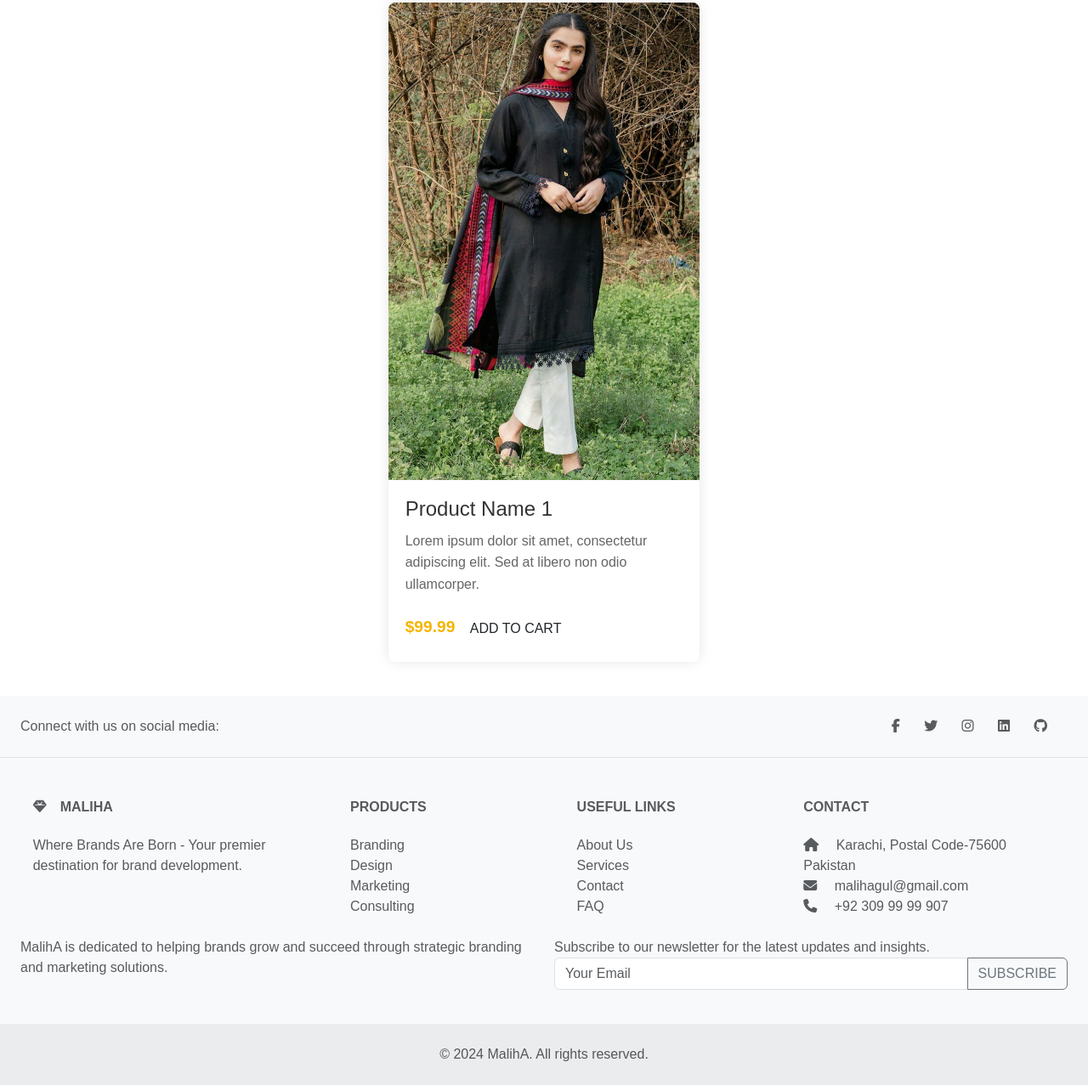
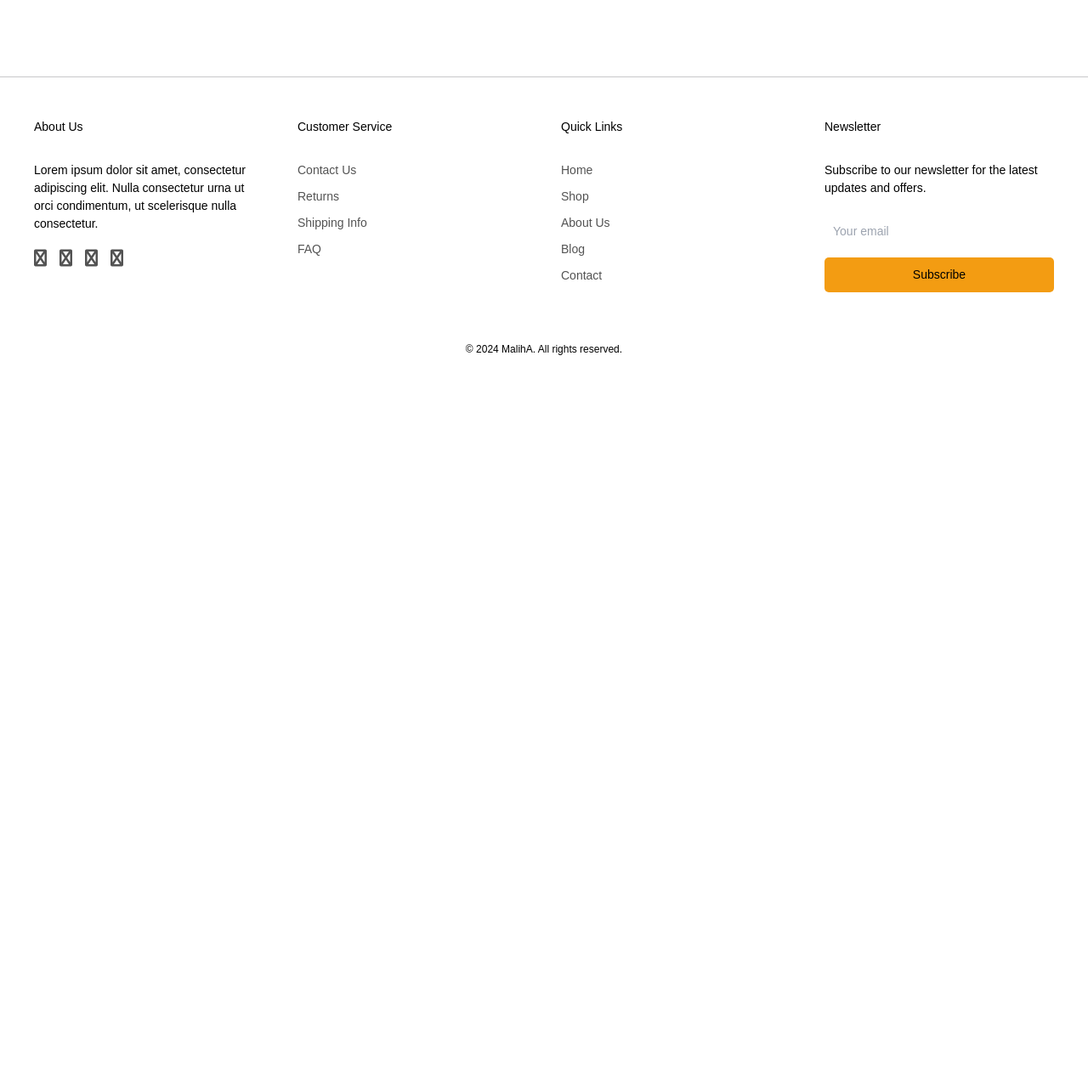
Before and after one commit to harisuddin22/Maliha, a plain HTML site: page backup.html in a window 1280 px wide. Shown: the part 664-1941 px from the top of the page at 85% size. After the commit the page ends 1107 px from the top, so only its background shows below. Drawn offline with nearby package versions, Linux system fonts and the light colour scheme.

Commit message:
new changes

```diff
--- a/backup.css
+++ b/backup.css
@@ -1,6 +1,7 @@
 *{
     font-family: sans-serif;
     box-sizing: border-box;
+    cursor: none;
 }
 
 @font-face {
@@ -17,11 +18,24 @@ body{
     height: 100%;
     width: 100%;
     overflow-x: hidden;
-    background-color: aliceblue;
 }
 body {
     margin: 0;
     font-family: 'Arial', sans-serif;
+    cursor: none;
+}
+
+#cursor{
+    height: 30px;
+    width: 30px;
+    position: absolute;
+    pointer-events: none;
+    z-index: 1000;
+}
+
+#cursor img {
+    height: 100%;
+    width: 100%;
 }
 
 .navbar {
@@ -96,7 +110,7 @@ body {
 /* CSS */
 .button-42 {
     background-color: initial;
-    background-image: linear-gradient(-180deg, #FF7E31, #E62C03);
+    background-image: linear-gradient(to right bottom, #db7c00, #ffc400);
     border-radius: 6px;
     box-shadow: rgba(0, 0, 0, 0.1) 0 2px 4px;
     color: #ffffff;
@@ -155,118 +169,289 @@ body {
 }
 /* Products CSS */
 
-.products-container {
-    max-width: 1200px;
-    margin: auto;
-    padding: 20px;
+@import url('https://fonts.googleapis.com/css?family=Poppins:400,500,600,800&display=swap');
+
+#modal{
+    display: none;
+}
+
+.show{
+    display: flex;
+    flex-direction: column;
+}
+
+.container {
+    position: relative;
     display: flex;
     flex-wrap: wrap;
-    justify-content: space-around;
+    justify-content: space-between;
+    width: 900px;
+    height: 600px;
+    background: #fff;
+    margin: 20px;
 }
 
-.product-card {
-    width: calc(33.33% - 20px);
-    margin: 20px;
-    background-color: #fff;
-    border-radius: 8px;
-    overflow: hidden;
-    box-shadow: 0 0 15px rgba(0, 0, 0, 0.1);
-    transition: transform 0.3s ease;
+.container .imgBx {
+    position: relative;
+    display: flex;
+    justify-content: center;
+    align-items: center;
+    width: 40%;
+    height: 100%;
+    transition: .3s linear;
+    border-radius: 0.5rem;
 }
 
-.product-card:hover {
-    transform: translateY(-5px);
+.container .imgBx:before {
+    content: 'Nike';
+    position: absolute;
+    top: 0px;
+    left: 24px;
+    color: #000;
+    opacity: 0.2;
+    font-size: 8em;
+    font-weight: 800;
 }
 
-.product-image {
-    overflow: hidden;
+.container .imgBx img {
+    position: relative;
+    height:600px;
+    width: 600px;
+    object-fit: cover;
+    left: -50px;
+    transition: .9s linear;
 }
 
-.product-image img {
-    width: 100%;
+.container .details {
+    display: flex;
+    justify-content: center;
+    align-items: center;
+    width: 50%;
     height: 100%;
-    object-fit: cover;
-    transition: transform 0.3s ease;
+    box-sizing: border-box;
+    padding: 40px;
 }
 
-.product-card:hover .product-image img {
-    transform: scale(1.1);
+.container .details h2{
+    margin: 0;
+    padding: 0;
+    font-size: 2.4em;
+    line-height: 1em;
+    color: #444;
 }
 
-.product-details {
-    padding: 20px;
+.container .details h2 span {
+    font-size: 0.4em;
+    text-transform: uppercase;
+    letter-spacing: 2px;
+    color: #999;
 }
 
-.product-name {
-    font-size: 1.5rem;
-    margin-bottom: 10px;
+.container .details p {
+    max-width: 85%;
+    margin-left: 15%;
     color: #333;
+    font-size: 15px;
+    margin-bottom: 36px;
 }
 
-.product-description {
-    color: #666;
-    line-height: 1.6;
-    margin-bottom: 20px;
+.container .details h3 {
+    margin: 0;
+    padding: 0;
+    font-size: 2.5em;
+    color: #a2a2a2;
+    float: left;
+}
+.container .details button {
+    background: #000;
+    color: #fff;
+    border: none;
+    outline: none;
+    padding: 15px 20px;
+    margin-top: 5px;
+    font-size: 16px;
+    letter-spacing: 1px;
+    text-transform: uppercase;
+    font-weight: 600;
+    border-radius: 40px;
+    float: right;
+    transition: 0.35s;
 }
 
-.product-price {
-    font-size: 1.2rem;
-    font-weight: bold;
-    color: #f4b400;
+.product-colors span {
+    width: 26px;
+    height: 26px;
+    top: 7px;
+    margin-right: 12px;
+    left: 10px;
+    border-radius: 50%;
+    position: relative;
+    cursor: pointer;
+    display: inline-block;
 }
 
-.btn {
-    padding: 10px 20px;
-    background-color: #f4b400;
-    color: #000;
-    font-size: 1rem;
-    text-transform: uppercase;
-    border: none;
-    border-radius: 5px;
-    cursor: pointer;
-    transition: background-color 0.3s ease;
+#black {
+    background: #000;
 }
 
-.btn:hover {
-    background-color: #d69b00;
+#red {
+    background: #D5212E;
 }
 
-@media (max-width: 1024px) {
-    .product-card {
-        width: calc(50% - 20px);
-    }
+#orange {
+    background: #F18557;
 }
 
-@media (max-width: 768px) {
-    .product-card {
-        width: calc(50% - 20px);
-    }
+.product-colors .active:after{
+    content: "";
+    width: 36px;
+    height: 36px;
+    border: 2px solid #000;
+    position: absolute;
+    border-radius: 50%;
+    box-sizing: border-box;
+    left: -5px;
+    top: -5px;
+    transition: 0.35s;
 }
 
-@media (max-width: 480px) {
-    .product-card {
-        width: 100%;
+.buy-now:hover{
+    opacity: 0.7;
+    transform: scale(1.10);
+}
+
+.buy-now:active{
+    opacity: 0.5;
+    background-color: gray;
+}
+
+/* responsive */
+@media (max-width: 1080px) {
+    .container {
+        height: auto;
+    }
+    .container .imgBx {
+        padding: 40px;
+        box-sizing: border-box;
+        width: 100% !important;
+        height: auto;
+        text-align: center;
+        overflow: hidden;
+    }
+    .container .imgBx img {
+        left: initial;
+        max-width: 100%;
+    }
+    .details {
+        width: 100% !important;
+        height: auto;
+        padding: 20px;
+    }
+    .container .details p {
+        margin-left: 0;
+        max-width: 100%;
     }
 }
 
 /* Footer CSS */
-.bg-light {
-    background-color: #000000!important;
+.footer {
+    background-color: #ffffff;
+    color: #000000;
+    padding: 50px 20px;
+    font-size: 14px;
+    position: relative;
   }
 
-  .text-muted {
-    color: #6c757d!important;
+  .footer-container {
+    display: flex;
+    flex-wrap: wrap;
+    justify-content: space-between;
+    margin-bottom: 3rem;
   }
 
-  .text-reset {
-    color: inherit;
+  .footer-section {
+    flex: 1 1 200px;
+    margin: 0 20px;
+  }
+
+  .footer-section h3 {
+    border-bottom: 2px solid #fff;
+    padding-bottom: 10px;
+    margin-bottom: 20px;
+  }
+
+  .footer-section p {
+    margin-bottom: 20px;
+  }
+
+  .footer-section ul {
+    list-style: none;
+    padding: 0;
+  }
+
+  .footer-section ul li {
+    margin-bottom: 10px;
+  }
+
+  .footer-section ul li a {
+    color: #535353;
     text-decoration: none;
   }
 
-  .text-center {
-    text-align: center!important;
+  .footer-section ul li a:hover {
+    text-decoration: underline;
   }
 
-  .border-bottom {
-    border-bottom: 1px solid #dee2e6!important;
+  .social-media {
+    display: flex;
+    list-style: none;
+    padding: 0;
   }
+
+  .social-media li {
+    margin-right: 15px;
+  }
+
+  .social-icon {
+    color: #000000;
+    font-size: 20px;
+    text-decoration: none;
+  }
+
+  .newsletter-form {
+    display: flex;
+    flex-direction: column;
+  }
+
+  .newsletter-form input {
+    padding: 10px;
+    margin-bottom: 10px;
+    border: none;
+    border-radius: 5px;
+  }
+
+  .newsletter-form button {
+    padding: 10px;
+    border: none;
+    border-radius: 5px;
+    background-color: #f39c12;
+    color: #000000;
+    cursor: pointer;
+  }
+
+  .newsletter-form button:hover {
+    background-color: #e67e22;
+  }
+
+  .footer-bottom {
+    text-align: center;
+    padding: 20px 0;
+    height: 3.8rem;
+    background-color: #ffffff;
+    font-size: 12px;
+    position: absolute;
+    color: #000;
+    bottom: 0;
+    right: 0;
+    left: 0;
+  }
--- a/backup.html
+++ b/backup.html
@@ -1,6 +1,13 @@
 <!DOCTYPE html>
 <html lang="en">
   <head>
+    <link rel="stylesheet" href="https://cdnjs.cloudflare.com/ajax/libs/font-awesome/6.0.0-beta3/css/all.min.css">
+    <script
+  src="https://code.jquery.com/jquery-3.4.1.min.js"
+  integrity="sha256-CSXorXvZcTkaix6Yvo6HppcZGetbYMGWSFlBw8HfCJo="
+  crossorigin="anonymous"></script>
+    <link href="https://fonts.googleapis.com/icon?family=Material+Icons" rel="stylesheet">
+
     <link
       rel="shortcut icon"
       href="Logos/pamela_8295528 (1).png"
@@ -26,6 +33,9 @@
     <script src="https://cdn.tailwindcss.com"></script>
   </head>
   <body>
+
+    <div id="cursor"><img src="assets/1.png" alt=""></div>
+
     <nav class="navbar">
         <a href="#" class="logo">Maliha</a>
         <ul class="nav-links">
@@ -40,7 +50,6 @@
           <span class="menu-icon"></span>
         </button>
     </nav>
-
     <section class="text-gray-600 body-font">
       <div
         class="container mx-auto flex px-5 py-24 md:flex-row flex-col items-center"
@@ -119,184 +128,81 @@
 
     <hr style="width: 100%; margin-top: 3rem;">
 
-    <section class="products-section">
-      <div class="products-container">
-        <div class="product-card">
-          <div class="product-image">
-            <img src="Product-images/Product-image.jpg" alt="Product 1" />
+    <section id="modal">
+      <div class="container">
+        <div class="imgBx">
+            <img src="Product-images/Product-image.jpg" alt="">
         </div>
-          <div class="product-details">
-            <h3 class="product-name">Product Name 1</h3>
-            <p class="product-description">
-              Lorem ipsum dolor sit amet, consectetur adipiscing elit. Sed at
-              libero non odio ullamcorper.
+        <div class="details">
+            <div class="content">
+                <h2>Jordan Proto-Lyte <br>
+                    <span>Running Collection</span>
+                </h2>
+                <p>
+                    Featuring soft foam cushioning and lightweight, woven fabric in the upper, the Jordan Proto-Lyte is
+                    made for all-day, bouncy comfort.
+                    Lightweight Breathability: Lightweight woven fabric with real or synthetic leather provides
+                    breathable support.
+                    Cushioned Comfort: A full-length foam midsole delivers lightweight, plush cushioning.
+                    Secure Traction: Exaggerated herringbone-pattern outsole offers traction on a variety of surfaces.
                 </p>
-            <span class="product-price">$99.99</span>
-            <button class="btn btn-add-to-cart">Add to Cart</button>
+                <p class="product-colors">Available Colors:
+                    <span id="black" onclick="active()" data-color-primary="#000" data-color-sec="#212121" data-pic="https://github.com/anuzbvbmaniac/Responsive-Product-Card---CSS-ONLY/blob/master/assets/img/jordan_proto.png?raw=true"></span>
+                    <span id="red" onclick="active()" data-color-primary="#7E021C" data-color-sec="#bd072d" data-pic="https://github.com/anuzbvbmaniac/Responsive-Product-Card---CSS-ONLY/blob/master/assets/img/jordan_proto_red_black.png?raw=true"></span>
+                    <span id="orange" onclick="active()" data-color-primary="#CE5B39" data-color-sec="#F18557" data-pic="https://github.com/anuzbvbmaniac/Responsive-Product-Card---CSS-ONLY/blob/master/assets/img/jordan_proto_orange_black.png?raw=true"></span>
+                </p>
+                <h3>Rs. 12,800</h3>
+                <button class="buy-now">Buy Now</button>
             </div>
         </div>
-
-        <!-- Add more product cards as needed -->
     </div>
     </section>
 
-
-    <footer class="text-center text-lg-start bg-light text-muted">
-      <!-- Section: Social media -->
-      <section
-        class="d-flex justify-content-center justify-content-lg-between p-4 border-bottom"
-      >
-        <!-- Left -->
-        <div class="me-5 d-none d-lg-block">
-          <span>Connect with us on social media:</span>
+    <footer class="footer">
+      <div class="footer-container">
+        <div class="footer-section">
+          <h3>About Us</h3>
+          <p>Lorem ipsum dolor sit amet, consectetur adipiscing elit. Nulla consectetur urna ut orci condimentum, ut scelerisque nulla consectetur.</p>
+          <ul class="social-media">
+            <li><a href="#" class="social-icon fa fa-facebook"></a></li>
+            <li><a href="#" class="social-icon fa fa-twitter"></a></li>
+            <li><a href="#" class="social-icon fa fa-instagram"></a></li>
+            <li><a href="#" class="social-icon fa fa-youtube"></a></li>
+          </ul>
         </div>
-        <!-- Left -->
-
-        <!-- Right -->
-        <div>
-          <a href="#" class="me-4 text-reset">
-            <i class="fab fa-facebook-f"></i>
-          </a>
-          <a href="#" class="me-4 text-reset">
-            <i class="fab fa-twitter"></i>
-          </a>
-          <a href="#" class="me-4 text-reset">
-            <i class="fab fa-instagram"></i>
-          </a>
-          <a href="#" class="me-4 text-reset">
-            <i class="fab fa-linkedin"></i>
-          </a>
-          <a href="#" class="me-4 text-reset">
-            <i class="fab fa-github"></i>
-          </a>
+        <div class="footer-section">
+          <h3>Customer Service</h3>
+          <ul>
+            <li><a href="#">Contact Us</a></li>
+            <li><a href="#">Returns</a></li>
+            <li><a href="#">Shipping Info</a></li>
+            <li><a href="#">FAQ</a></li>
+          </ul>
         </div>
-        <!-- Right -->
-      </section>
-      <!-- Section: Social media -->
-
-      <!-- Section: Links  -->
-      <section class="">
-        <div class="container text-center text-md-start mt-5">
-          <!-- Grid row -->
-          <div class="row mt-3">
-            <!-- Grid column -->
-            <div class="col-md-3 col-lg-4 col-xl-3 mx-auto mb-4">
-              <!-- Content -->
-              <h6 class="text-uppercase fw-bold mb-4">
-                <i class="fas fa-gem me-3"></i>MalihA
-              </h6>
-              <p>
-                Where Brands Are Born - Your premier destination for brand
-                development.
-              </p>
+        <div class="footer-section">
+          <h3>Quick Links</h3>
+          <ul>
+            <li><a href="#">Home</a></li>
+            <li><a href="#">Shop</a></li>
+            <li><a href="#">About Us</a></li>
+            <li><a href="#">Blog</a></li>
+            <li><a href="#">Contact</a></li>
+          </ul>
         </div>
-            <!-- Grid column -->
-
-            <!-- Grid column -->
-            <div class="col-md-2 col-lg-2 col-xl-2 mx-auto mb-4">
-              <!-- Links -->
-              <h6 class="text-uppercase fw-bold mb-4">Products</h6>
-              <p>
-                <a href="#!" class="text-reset">Branding</a>
-              </p>
-              <p>
-                <a href="#!" class="text-reset">Design</a>
-              </p>
-              <p>
-                <a href="#!" class="text-reset">Marketing</a>
-              </p>
-              <p>
-                <a href="#!" class="text-reset">Consulting</a>
-              </p>
-            </div>
-            <!-- Grid column -->
-
-            <!-- Grid column -->
-            <div class="col-md-3 col-lg-2 col-xl-2 mx-auto mb-4">
-              <!-- Links -->
-              <h6 class="text-uppercase fw-bold mb-4">Useful links</h6>
-              <p>
-                <a href="#!" class="text-reset">About Us</a>
-              </p>
-              <p>
-                <a href="#!" class="text-reset">Services</a>
-              </p>
-              <p>
-                <a href="#!" class="text-reset">Contact</a>
-              </p>
-              <p>
-                <a href="#!" class="text-reset">FAQ</a>
-              </p>
-            </div>
-            <!-- Grid column -->
-
-            <!-- Grid column -->
-            <div class="col-md-4 col-lg-3 col-xl-3 mx-auto mb-md-0 mb-4">
-              <!-- Contact details -->
-              <h6 class="text-uppercase fw-bold mb-4">Contact</h6>
-              <p>
-                <i class="fas fa-home me-3"></i> Karachi, Postal Code-75600
-                Pakistan
-              </p>
-              <p>
-                <i class="fas fa-envelope me-3"></i>
-                malihagul@gmail.com
-              </p>
-              <p><i class="fas fa-phone me-3"></i> +92 309 99 99 907</p>
-            </div>
-            <!-- Grid column -->
-          </div>
-          <!-- Grid row -->
-        </div>
-      </section>
-      <!-- Section: Links  -->
-
-      <!-- Section: Text -->
-      <section class="p-4 pt-0">
-        <div class="row">
-          <div class="col-lg-6 col-md-12 mb-4 mb-md-0">
-            <p>
-              MalihA is dedicated to helping brands grow and succeed through
-              strategic branding and marketing solutions.
-            </p>
-          </div>
-
-          <div class="col-lg-6 col-md-12 mb-4 mb-md-0">
-            <p>
-              Subscribe to our newsletter for the latest updates and insights.
-            </p>
-            <form>
-              <div class="input-group mb-3">
-                <input
-                  type="email"
-                  class="form-control"
-                  placeholder="Your Email"
-                  aria-label="Your Email"
-                  aria-describedby="button-addon2"
-                />
-                <button
-                  class="btn btn-outline-secondary"
-                  type="button"
-                  id="button-addon2"
-                >
-                  Subscribe
-                </button>
-              </div>
+        <div class="footer-section">
+          <h3>Newsletter</h3>
+          <p>Subscribe to our newsletter for the latest updates and offers.</p>
+          <form class="newsletter-form">
+            <input type="email" placeholder="Your email" required>
+            <button type="submit">Subscribe</button>
           </form>
         </div>
       </div>
-      </section>
-      <!-- Section: Text -->
+      <div class="footer-bottom">
+        <p>&copy; 2024 MalihA. All rights reserved.</p>
+      </div>
+    </footer>
 
-      <!-- Section: Copyright -->
-      <div
-        class="text-center p-4"
-        style="background-color: rgba(0, 0, 0, 0.05)"
-      >
-        &copy; 2024 MalihA. All rights reserved.
-      </div>
-      <!-- Section: Copyright -->
-    </footer>
 
     <script src="app.js"></script>
     <script
```
Also changed, not shown: app.js (+45 -1 lines), assets/1.png (added), assets/2.png (added). Lines whose indentation alone changed are shown as unchanged.
